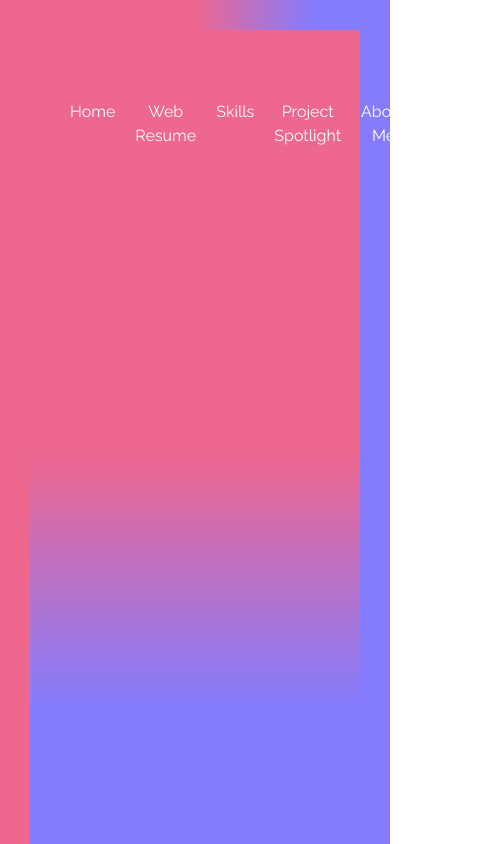
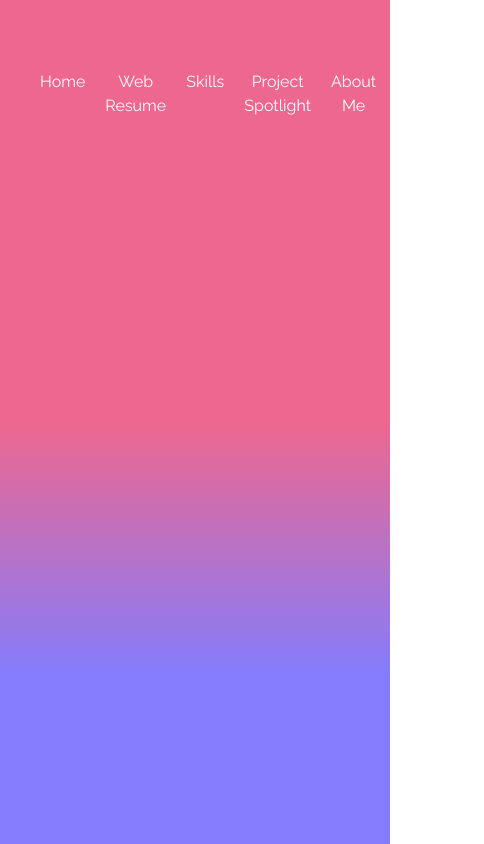
Before and after one commit to justws95/react-resume-site, a React (Create React App) app: page /skills in a window 390 px wide. Shown: the top 844 px of the page, 484 px wide, since content can reach past the window. Built offline with nearby package versions, Linux system fonts and the light colour scheme.

Commit message:
IT WAS THE SIDE BAR PADDINGgit add .git add .

```diff
--- a/src/components/App.css
+++ b/src/components/App.css
@@ -135,7 +135,6 @@ h1,h2,h3,h4,p{
   }
   .side-bar
   {
-    padding: 30px;
     background: rgb(238,103,143);
     background: linear-gradient(90deg, rgba(238,103,143,1) 50%, rgba(132,124,252,1) 80%);
   }
```
